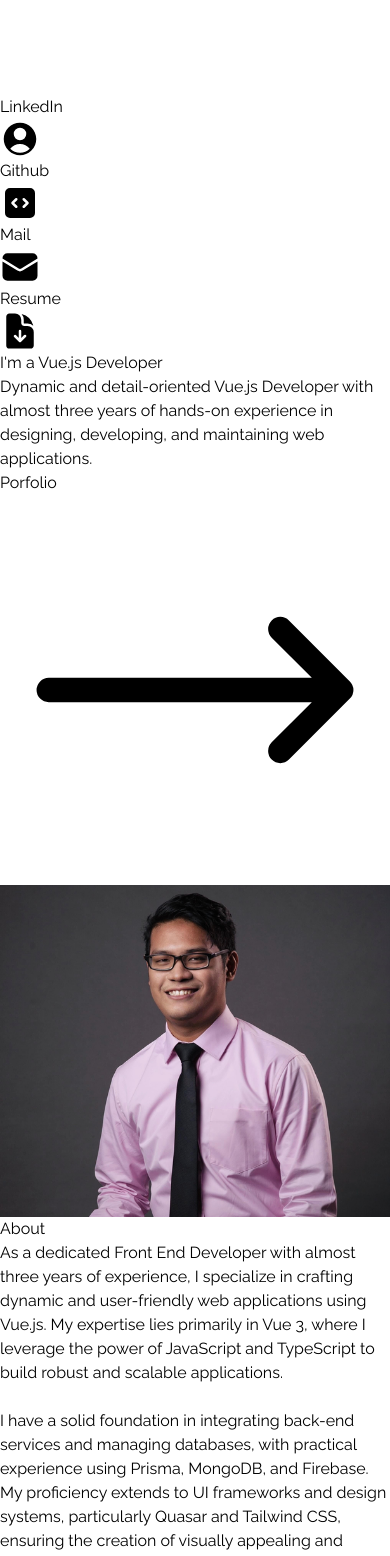
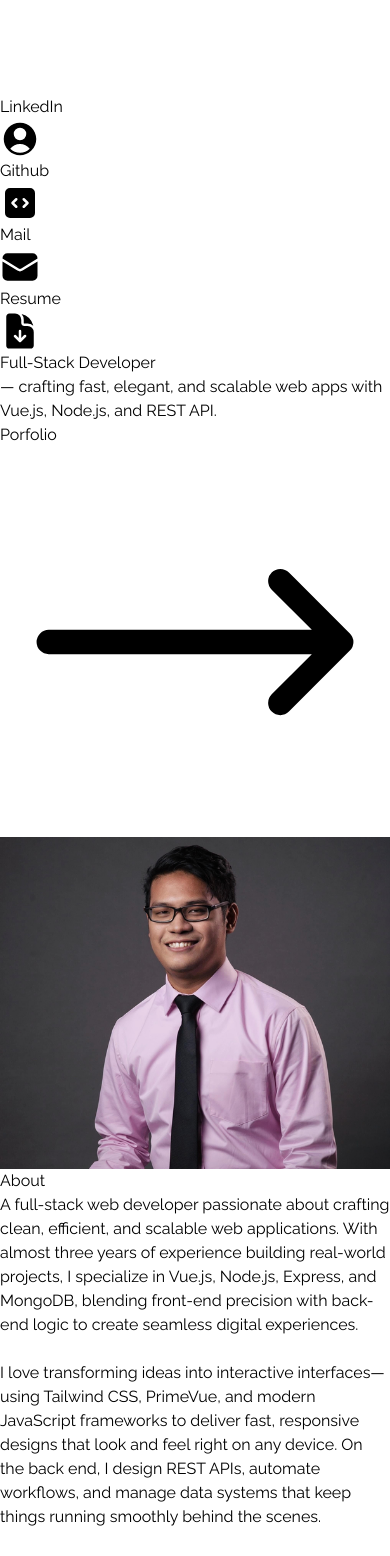
Before and after one commit to luibacli/lui-portfolio, a Vue app: page / in a window 390 px wide. Shown: the part 439-1995 px from the top of the page. Built offline with nearby package versions, Linux system fonts and the light colour scheme; what tailwindcss-animated would draw is missing.

Commit message:
chore: relevant description changes

```diff
--- a/src/components/About.vue
+++ b/src/components/About.vue
@@ -12,28 +12,15 @@
                 </p>
             </div>
             <p class="text-xl mt-20">
-                As a dedicated Front End Developer with almost three years of
-                experience, I specialize in crafting dynamic and user-friendly
-                web applications using Vue.js. My expertise lies primarily in
-                Vue 3, where I leverage the power of JavaScript and TypeScript
-                to build robust and scalable applications.
+                A full-stack web developer passionate about crafting clean, efficient, and scalable web applications. With almost three years of experience building real-world projects, I specialize in Vue.js, Node.js, Express, and MongoDB, blending front-end precision with back-end logic to create seamless digital experiences.
             </p>
             <br />
             <p class="text-xl">
-                I have a solid foundation in integrating back-end services and
-                managing databases, with practical experience using Prisma,
-                MongoDB, and Firebase. My proficiency extends to UI frameworks
-                and design systems, particularly Quasar and Tailwind CSS,
-                ensuring the creation of visually appealing and highly
-                responsive user interfaces.
+                I love transforming ideas into interactive interfaces—using Tailwind CSS, PrimeVue, and modern JavaScript frameworks to deliver fast, responsive designs that look and feel right on any device. On the back end, I design REST APIs, automate workflows, and manage data systems that keep things running smoothly behind the scenes.
             </p>
             <br />
             <p class="text-xl">
-                Collaboration and version control are second nature to me, with
-                Git being an essential part of my workflow. I thrive in
-                fast-paced environments, continuously improving my skills and
-                staying updated with the latest industry trends and
-                technologies.
+                My approach combines creativity and structure—every project starts with understanding the problem deeply, then building solutions that are both functional and visually engaging. Whether it’s a dashboard, a full-stack platform, or a small tool with big impact, I’m all about creating things that work beautifully and perform flawlessly.
             </p>
         </div>
     </div>
--- a/src/components/Home.vue
+++ b/src/components/Home.vue
@@ -8,12 +8,10 @@
         >
             <div class="flex flex-col justify-center h-full animate-fade-left">
                 <h2 class="text-4xl sm:text-7xl font-bold text-white">
-                    I'm a Vue.js Developer
+                    Full-Stack Developer
                 </h2>
                 <p class="text-gray-500 py-4 max-w-md">
-                    Dynamic and detail-oriented Vue.js Developer with almost
-                    three years of hands-on experience in designing, developing,
-                    and maintaining web applications.
+                    — crafting fast, elegant, and scalable web apps with Vue.js, Node.js, and REST API.
                 </p>
                 <div
                     @click="scrollToSection('portfolio')"
@@ -38,9 +36,13 @@
             </div>
             <div class="animate-fade-right">
                 <img
-                    :src="`${HeroImage}`"
+                    :src="`${HeroImage1}`"
                     alt="my profile"
-                    class="rounded-2xl mx-auto w-2/3 md:w-full hover:animate-wiggle animate-ease-in-out"
+                    class="rounded-2xl mx-auto w-2/3 md:w-full sm:w-full hover:animate-wiggle animate-ease-in-out"
+
+
+
+
                 />
             </div>
         </div>
@@ -48,7 +50,8 @@
 </template>
 
 <script setup>
-import HeroImage from "../assets/heroImage.png";
+import HeroImage from "../assets/heroImage.jpg";
+import HeroImage1 from "../assets/heroImage.png"
 
 const scrollToSection = (sectionId) => {
     const element = document.getElementById(sectionId);
--- a/src/components/NavBar.vue
+++ b/src/components/NavBar.vue
@@ -1,6 +1,7 @@
 <template>
     <div
         class="flex flex-row justify-between top-0 left-0 items-center w-full h-20 px-4 text-white bg-black fixed"
+        style="position: sticky;"
     >
         <div>
             <h1 class="text-5xl font-signature ml-2">Luigie Bacli</h1>
```
Also changed, not shown: src/assets/heroImage.jpg (added).
